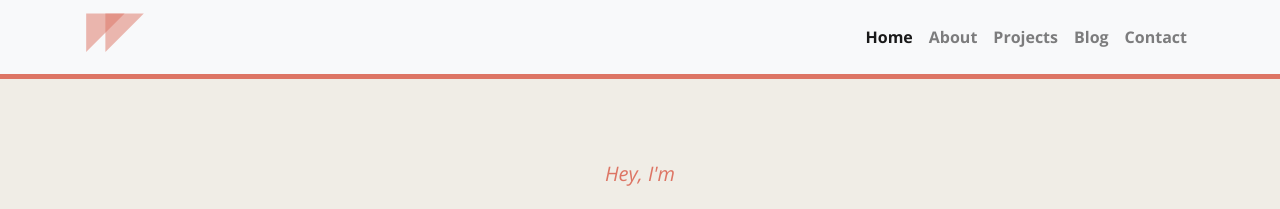
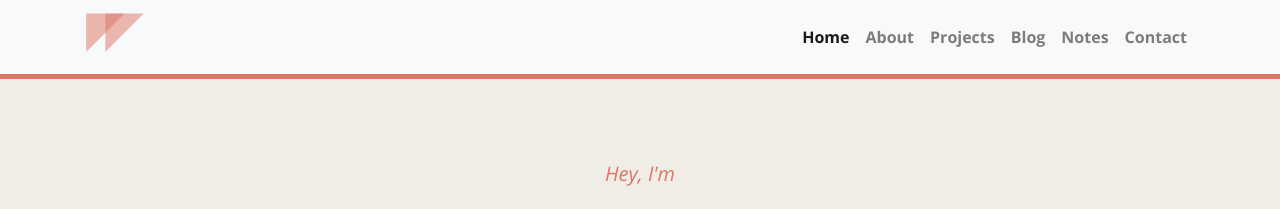
Before and after one commit to JIWU6498/wujenny.com, a Jekyll site: the page built from index.md, in a window 1280 px wide. Shown: the top 209 px of the page. Built offline with Jekyll 4.4.1, drawn with Linux system fonts in a browser that asks for light colours; nearby versions of some CDN libraries; some web fonts are replaced.

Commit message:
modify navlink

```diff
--- a/_layouts/default.html
+++ b/_layouts/default.html
@@ -44,6 +44,7 @@
                     <a class="nav-link" href="/about">About</a>
                     <a class="nav-link" href="/projects">Projects</a>
                     <a class="nav-link" href="/blog">Blog</a>
+                    <a class="nav-link" href="https://www.notion.so/b887ebf8591044dbb15a1677bd8d33ae?v=66c1170a922d48b3bc801a0d2631622a">Study Notes</a>
                     <a class="nav-link" href="/contact/">Contact</a>
                 </div>
             </div>
@@ -66,6 +67,9 @@
                     </li>
                     <li class="nav-item">
                         <a class="nav-link" href="/blog">Blog</a>
+                    </li>
+                    <li class="nav-item">
+                        <a class="nav-link" target="_blank" href="https://www.notion.so/b887ebf8591044dbb15a1677bd8d33ae?v=66c1170a922d48b3bc801a0d2631622a">Notes</a>
                     </li>
                     <li class="nav-item">
                         <a class="nav-link" href="/contact/">Contact</a>
```
